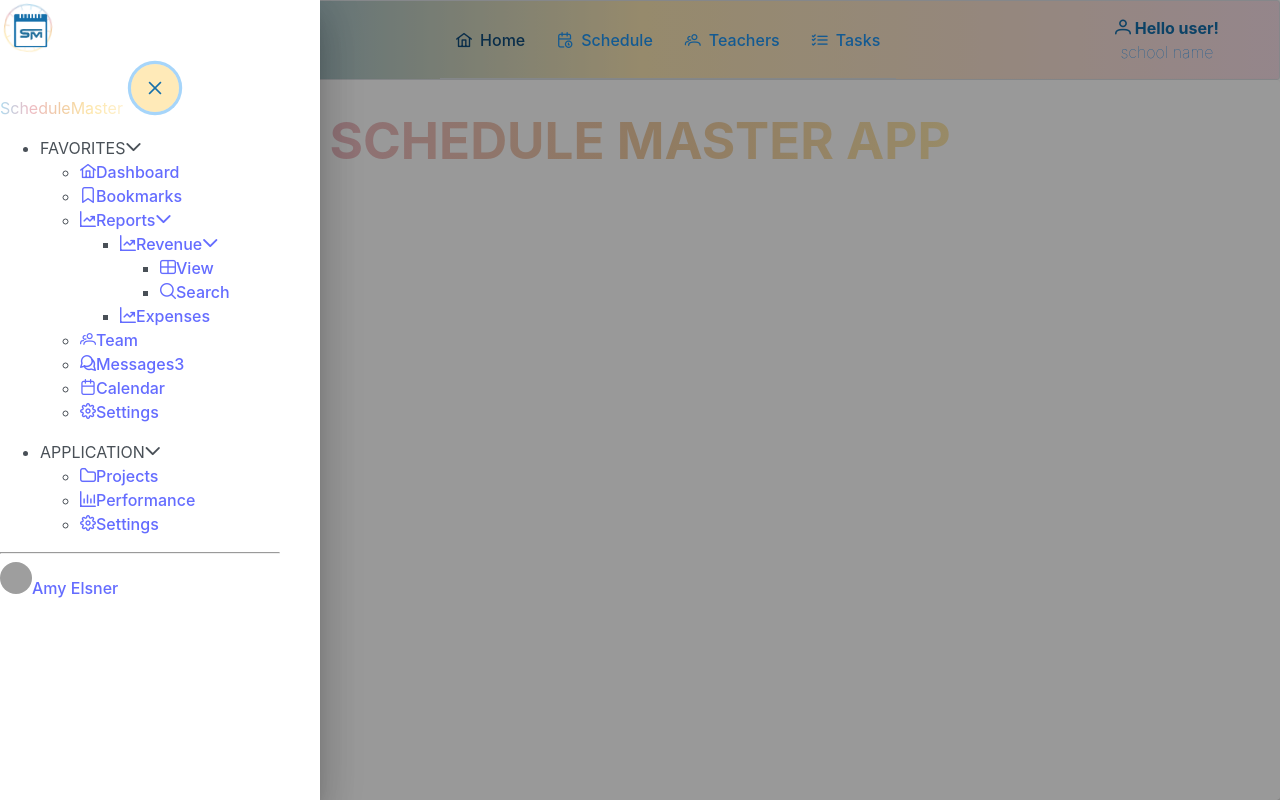
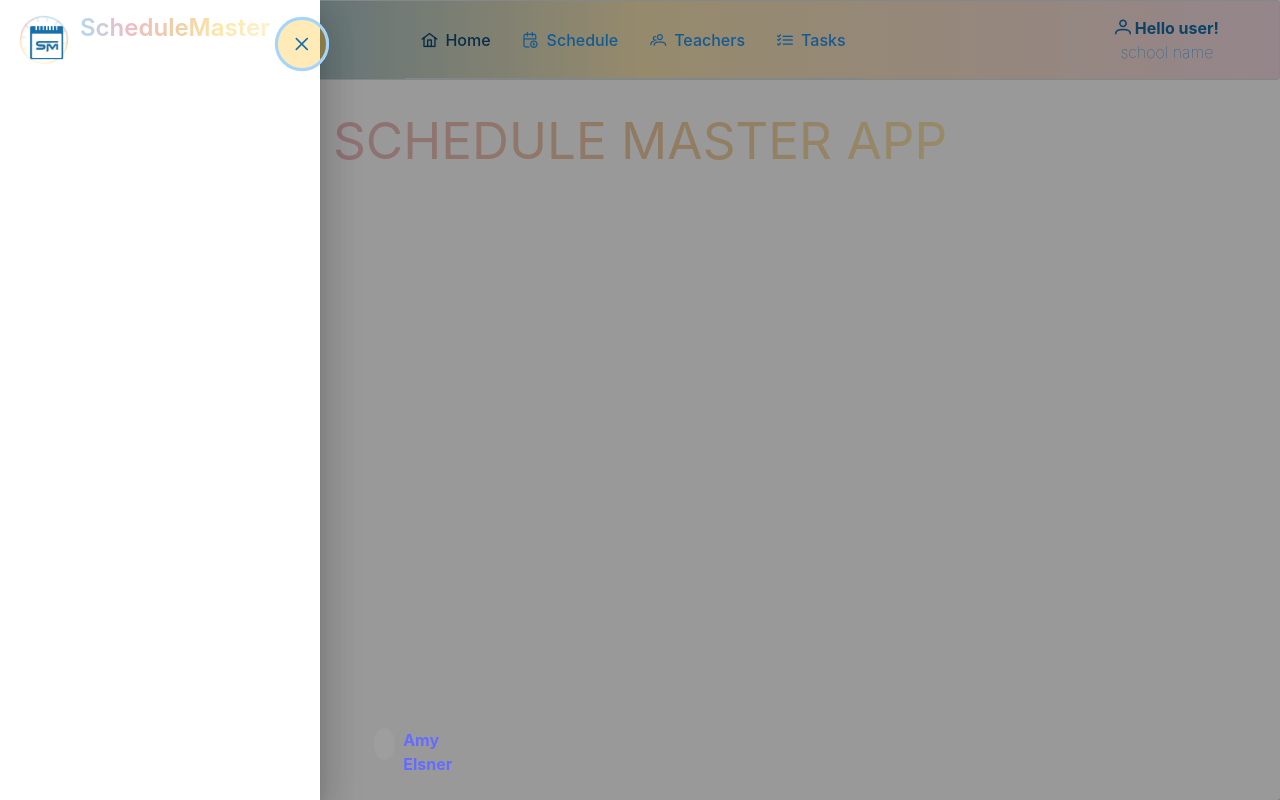
Before and after one commit to MONS-Designers/ScheduleMaster, a React (Vite) app in the folder ScheduleMasterClient/: page / in a window 1280 px wide. Built offline with nearby package versions, Linux system fonts and the light colour scheme; grey boxes are pictures that could not be loaded.

Commit message:
Add tailwind css to the project

```diff
--- a/ScheduleMasterClient/package.json
+++ b/ScheduleMasterClient/package.json
@@ -15,6 +15,7 @@
     "@fullcalendar/react": "^6.1.17",
     "@fullcalendar/timegrid": "^6.1.17",
     "@hebcal/core": "^5.9.8",
+    "@tailwindcss/vite": "^4.1.8",
     "axios": "^1.8.2",
     "date-fns": "^4.1.0",
     "primeflex": "^4.0.0",
--- a/ScheduleMasterClient/src/index.css
+++ b/ScheduleMasterClient/src/index.css
@@ -1,3 +1,5 @@
+@import "tailwindcss";
+
 :root {
   font-family: Inter, system-ui, Avenir, Helvetica, Arial, sans-serif;
   line-height: 1.5;
--- a/ScheduleMasterClient/vite.config.ts
+++ b/ScheduleMasterClient/vite.config.ts
@@ -1,7 +1,8 @@
 import { defineConfig } from 'vite';
 import react from '@vitejs/plugin-react';
+import tailwindcss from '@tailwindcss/vite'
 
 // https://vite.dev/config/
 export default defineConfig({
-  plugins: [react()],
+  plugins: [react(), tailwindcss()],
 });
```
Also changed, not shown: 1 other file (tests, documents, lock files or other folders).
